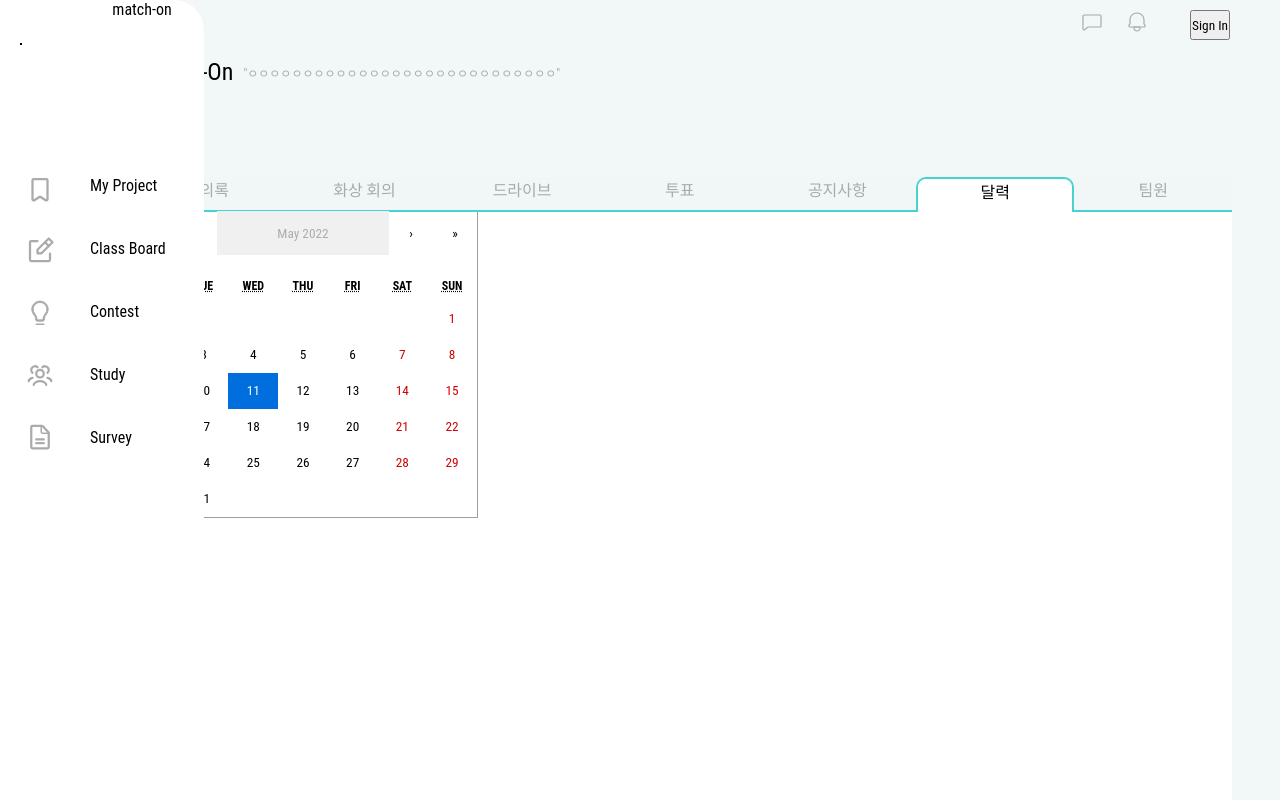
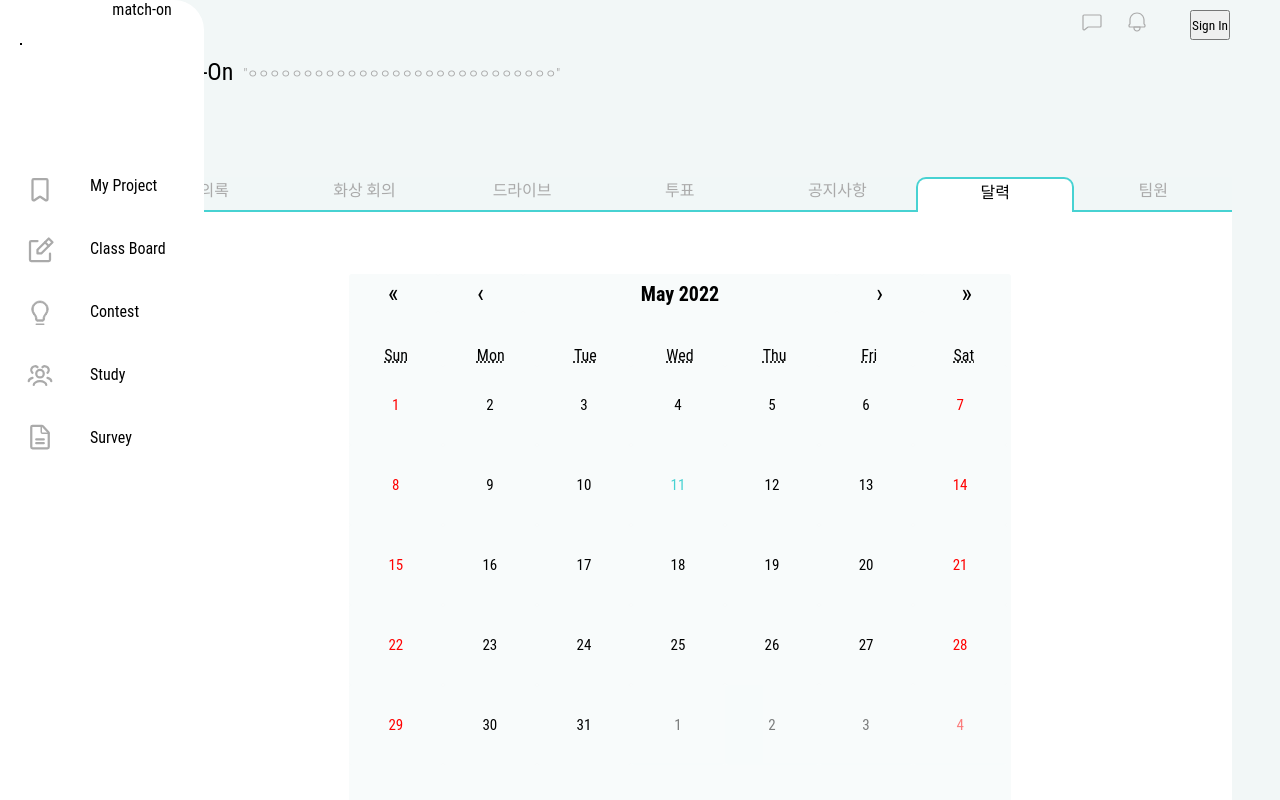
Before and after one commit to Match-on/match-on-client, a Next.js app: page /myproject/123456 in a window 1280 px wide. Both pictures are taken after a click on the element "달력". Shown: the top 800 px of the page. Built offline with nearby package versions, Linux system fonts and the light colour scheme; no server answers.

Commit message:
react Calendar tab coding...

```diff
--- a/components/myprojects/tabmenu/Calendar.tsx
+++ b/components/myprojects/tabmenu/Calendar.tsx
@@ -2,50 +2,100 @@ import React, { useState } from "react";
 import styled from "@emotion/styled";
 import { format } from "date-fns";
 import Calendar from "react-calendar";
-import "react-calendar/dist/Calendar.css";
-
+//1367 645
 const Container = styled.div`
   width: 100%;
-  height: 100%;
+  height: 83%;
+  display: flex;
+  justify-content: center;
+  align-items: center;
   background-color: #ffffff;
 `;
 
-const CalendarComponent = () => {
+const CalendarContainer = styled.div`
+  width: 60%;
+  height: 536px;
+  background-color: #f8fbfb;
+  border-radius: 10px;
+  .react-calendar__navigation {
+    display: flex;
+    margin-bottom: 5%;
+    .react-calendar__navigation__label {
+      font-size: 20px;
+      font-weight: bold;
+    }
+
+    .react-calendar__navigation__arrow {
+      font-size: 25px;
+      flex-grow: 0.333;
+    }
+  }
+  .react-calendar__month-view__weekdays {
+    text-align: center;
+  }
+  button {
+    background-color: #f8fbfb;
+    border: 0;
+    border-radius: 3px;
+    color: black;
+    padding: 5px 0;
+    cursor: pointer;
+    &:hover {
+      background-color: #47d2d2;
+    }
+
+    &:active {
+      background-color: #47d2e5;
+    }
+  }
+  .react-calendar__month-view__days {
+    display: grid !important;
+    grid-template-columns: 14.2% 14.2% 14.2% 14.2% 14.2% 14.2% 14.2%;
+    grid-template-rows: repeat(5, minmax(5rem, auto));
+    .react-calendar__tile {
+      font-size: 15px;
+      max-width: initial !important;
+    }
+  }
+  .react-calendar__month-view__days__day--neighboringMonth {
+    opacity: 0.5;
+  }
+  .react-calendar__month-view__days__day--weekend {
+    color: red;
+  }
+  .react-calendar__tile--range {
+    color: #47d2d2;
+  }
+`;
+
+const CalendarTab = () => {
   const [value, setValue] = useState(new Date());
   const [clickedDay, setClickedDay] = useState("");
   const clickDay = (value) => {
     console.log(value);
-    setClickedDay(format(value, "yyyy-mm-dd"));
+    setClickedDay(format(value, "yyyy-MM-dd"));
   };
 
   return (
-    <>
-      <div>
+    <Container>
+      <CalendarContainer>
         <Calendar
           onChange={setValue}
+          calendarType="US"
           value={value}
           locale="en-EN"
           maxDetail="month"
           minDetail="month"
           navigationLabel={null}
-          showNeighboringMonth={false}
           onClickDay={clickDay}
         />
-      </div>
+      </CalendarContainer>
       <div>{clickedDay}</div>
-    </>
+    </Container>
   );
 };
 
 //https://velog.io/@khy226/%EB%A6%AC%EC%95%A1%ED%8A%B8-%EC%95%B1%EC%97%90-%EB%8B%AC%EB%A0%A5react-calendar-%EC%A0%81%EC%9A%A9%ED%95%98%EA%B8%B0
 //https://blog.logrocket.com/react-calendar-tutorial-build-customize-calendar/
-
-const CalendarTab = () => {
-  return (
-    <Container>
-      <CalendarComponent />
-    </Container>
-  );
-};
-
+//https://dev.to/fitzgeraldkd/react-calendar-with-custom-styles-30c9
 export default CalendarTab;
```
